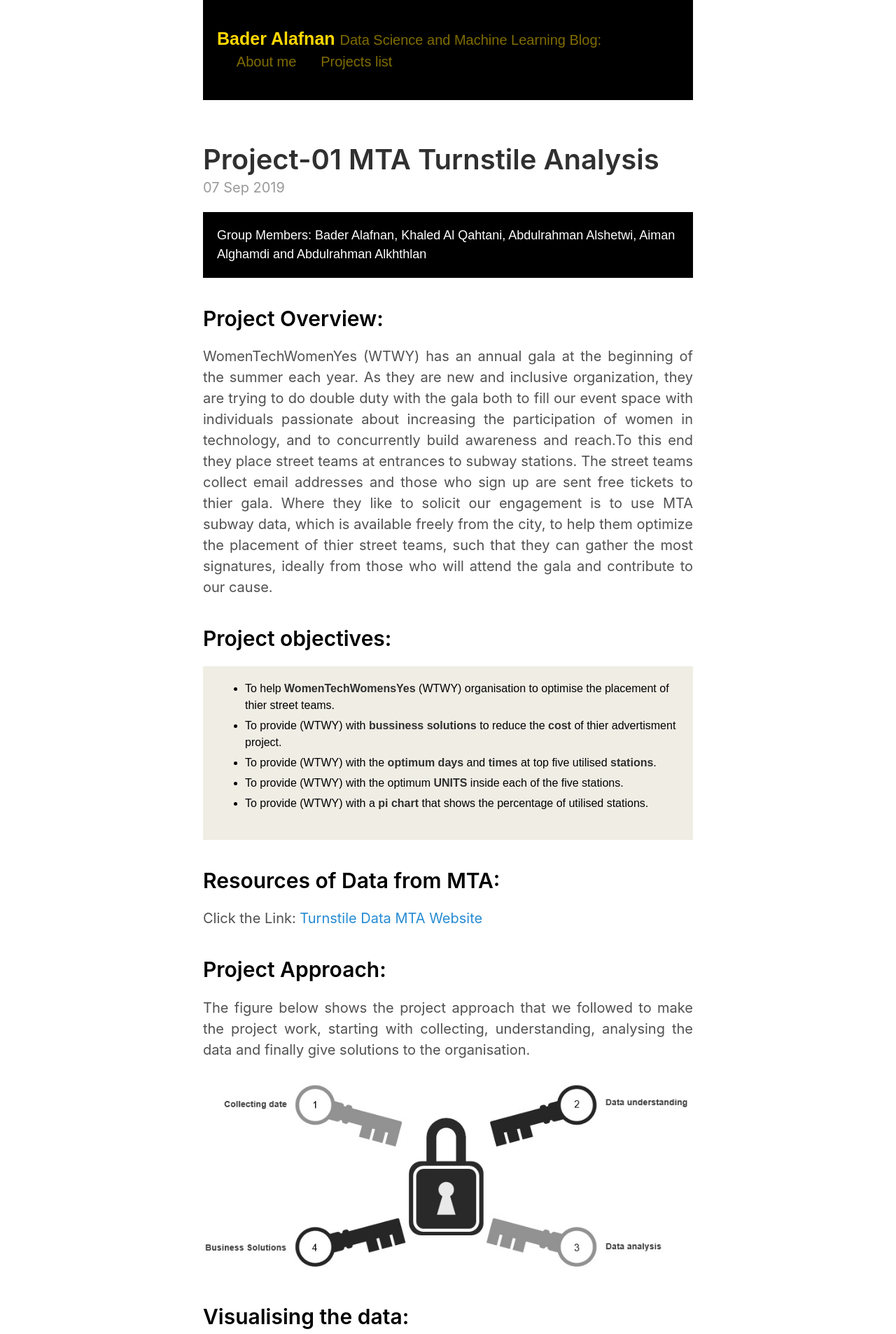
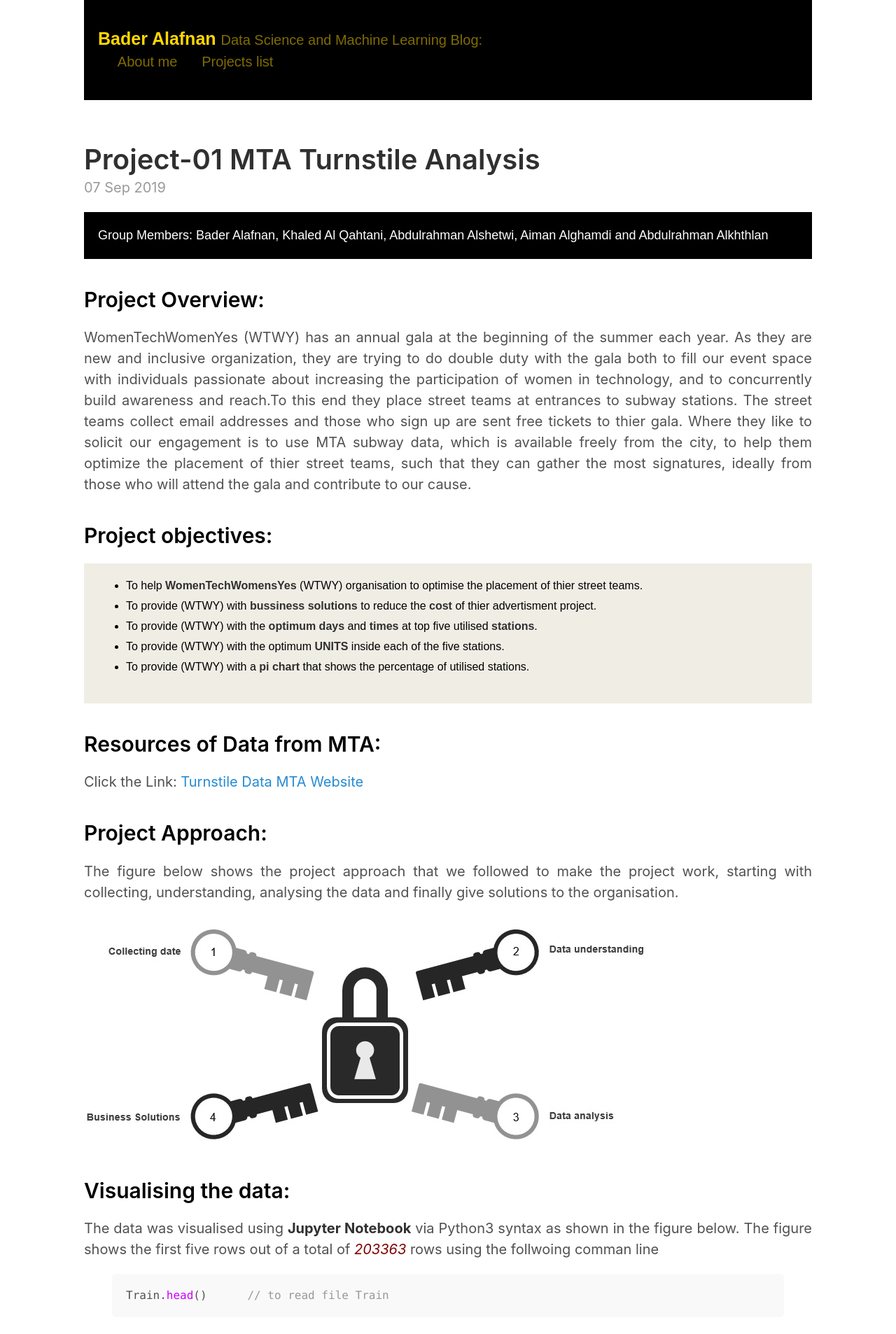
Before and after one commit to alafnan/alafnan.github.io, a Jekyll site: the page built from index.html, in a window 1280 px wide. Shown: the top 1906 px of the page at 70% size. Built offline with Jekyll 4.4.1, drawn with Linux system fonts in a browser that asks for light colours; the list of posts is cut into pages by our own code; some of the changed text lies outside the part shown.

Commit message:
Update _layout.scss

```diff
--- a/_sass/_layout.scss
+++ b/_sass/_layout.scss
@@ -3,7 +3,7 @@
 // Styles for managing the structural hierarchy of the site.
 
 .container {
-  max-width: 38rem;
+  max-width: 55rem;
   padding-left:  1.5rem;
   padding-right: 1.5rem;
   margin-left:  auto;
```
